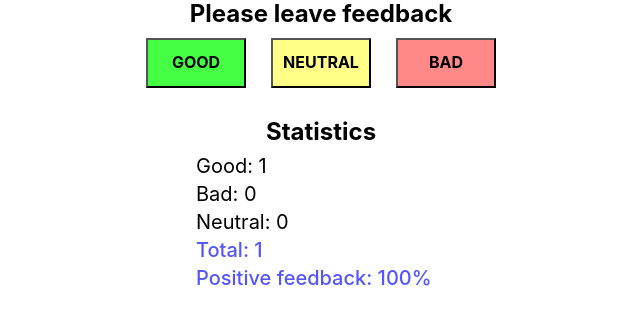
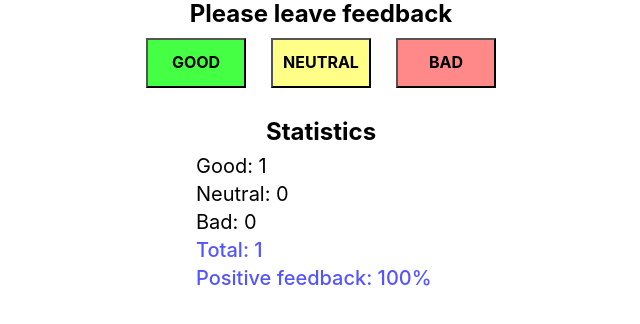
Before and after one commit to Falconoff/goit-react-hw-02-feedback, a React (Create React App) app: page / in a window 1280 px wide. Both pictures are taken after a click on the button "GOOD". Shown: the top 324 px of the page, without its empty margins (319-959 px from the left). Built offline with nearby package versions, Linux system fonts and the light colour scheme.

Commit message:
some fixes

```diff
--- a/src/components/App/App.jsx
+++ b/src/components/App/App.jsx
@@ -13,9 +13,7 @@ class App extends Component {
   };
 
   countTotalFeedback() {
-    let valuesArr = Object.values(this.state);
-    const summFeedbacks = valuesArr.reduce((acc, value) => acc + value, 0);
-    return summFeedbacks;
+    return Object.values(this.state).reduce((acc, value) => acc + value, 0);
   }
 
   countPositiveFeedbackPercentage() {
@@ -34,27 +32,31 @@ class App extends Component {
 
   render() {
     const totalFeedbacks = this.countTotalFeedback();
+    const options = Object.keys(this.state);
+    const percentage = this.countPositiveFeedbackPercentage();
+    const { good, neutral, bad } = this.state;
 
     return (
       <>
         <Section title="Please leave feedback">
           <FeedbackOptions
             // makes an array of keys from State
-            options={Object.keys(this.state)}
+            options={options}
             onLeaveFeedback={this.handleIncrement}
           />
         </Section>
 
         <Section title="Statistics">
-          {totalFeedbacks ? (
+          {totalFeedbacks > 0 && (
             <Statistics
-              good={this.state.good}
-              neutral={this.state.neutral}
-              bad={this.state.bad}
+              good={good}
+              neutral={neutral}
+              bad={bad}
               total={totalFeedbacks}
-              positivePercentage={this.countPositiveFeedbackPercentage()}
+              positivePercentage={percentage}
             />
-          ) : (
+          )}
+          {totalFeedbacks === 0 && (
             <Notification message="There is no feedback" />
           )}
         </Section>
--- a/src/components/FeedbackOptions/FeedbackOptions.jsx
+++ b/src/components/FeedbackOptions/FeedbackOptions.jsx
@@ -4,14 +4,12 @@ import s from './FeedbackOptions.module.scss';
 export default function FeedbackOptions({ options, onLeaveFeedback }) {
   return (
     <ul className={s.list}>
-      {options.map((item, index) => (
-        <li key={index}>
+      {options.map(item => (
+        <li key={item}>
           <button
             type="button"
             className={`${s.btn} ${s[item]}`}
-            onClick={() => {
-              onLeaveFeedback(item);
-            }}
+            onClick={() => onLeaveFeedback(item)}
           >
             {item}
           </button>
--- a/src/components/Notification/Notification.jsx
+++ b/src/components/Notification/Notification.jsx
@@ -1,7 +1,7 @@
 import PropTypes from 'prop-types';
 
 export default function Notification({ message }) {
-  return <h3>{message}</h3>;
+  return <p>{message}</p>;
 }
 
 Notification.propTypes = {
--- a/src/components/Statistics/Statistics.jsx
+++ b/src/components/Statistics/Statistics.jsx
@@ -5,8 +5,8 @@ function Statistics({ good, neutral, bad, total, positivePercentage }) {
   return (
     <ul className={s.list}>
       <li className={s.list__item}>Good: {good}</li>
+      <li className={s.list__item}>Neutral: {neutral}</li>
       <li className={s.list__item}>Bad: {bad}</li>
-      <li className={s.list__item}>Neutral: {neutral}</li>
       <li className={`${s.list__item} ${s.total}`}>Total: {total}</li>
       <li className={`${s.list__item} ${s.total}`}>
         Positive feedback: {positivePercentage}%
```
